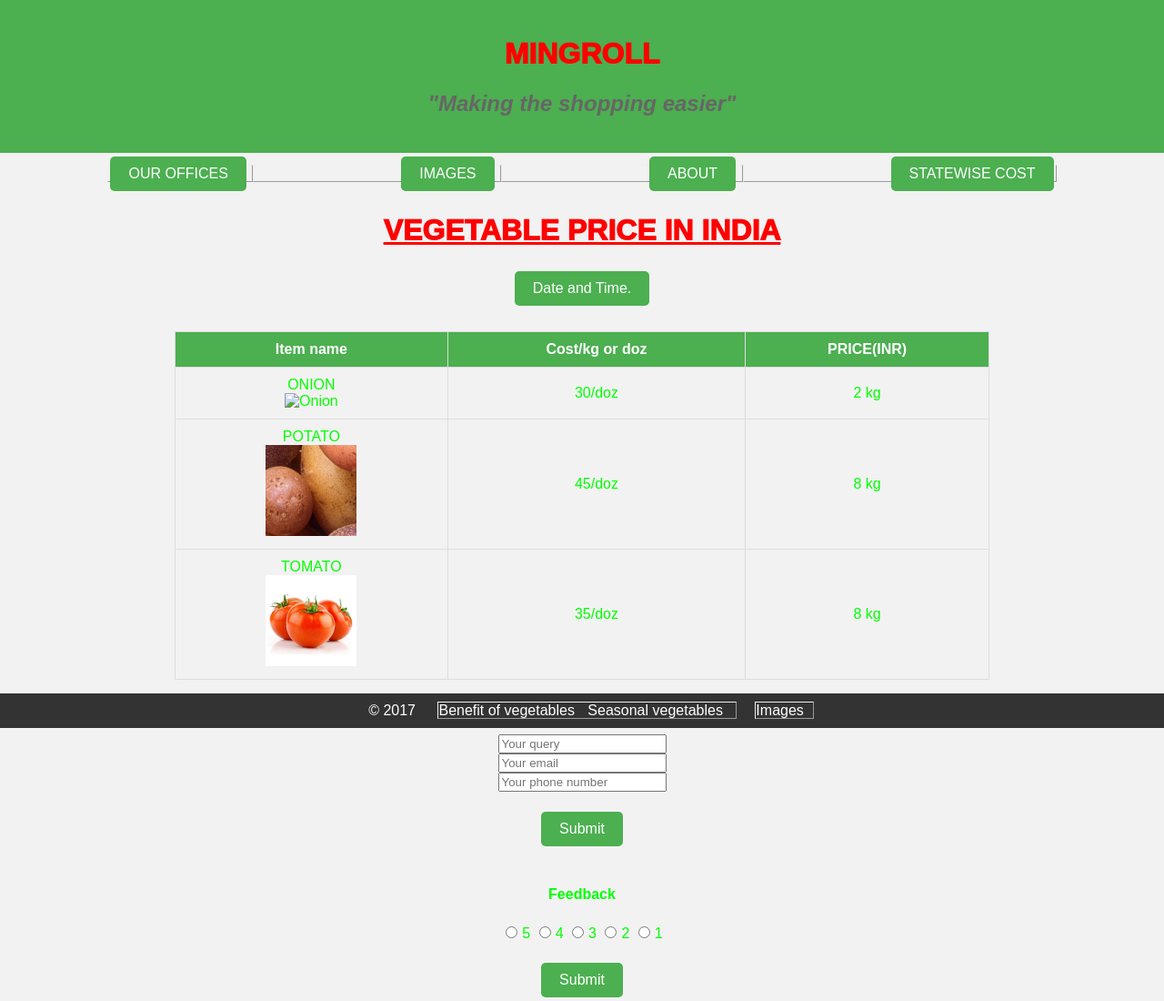
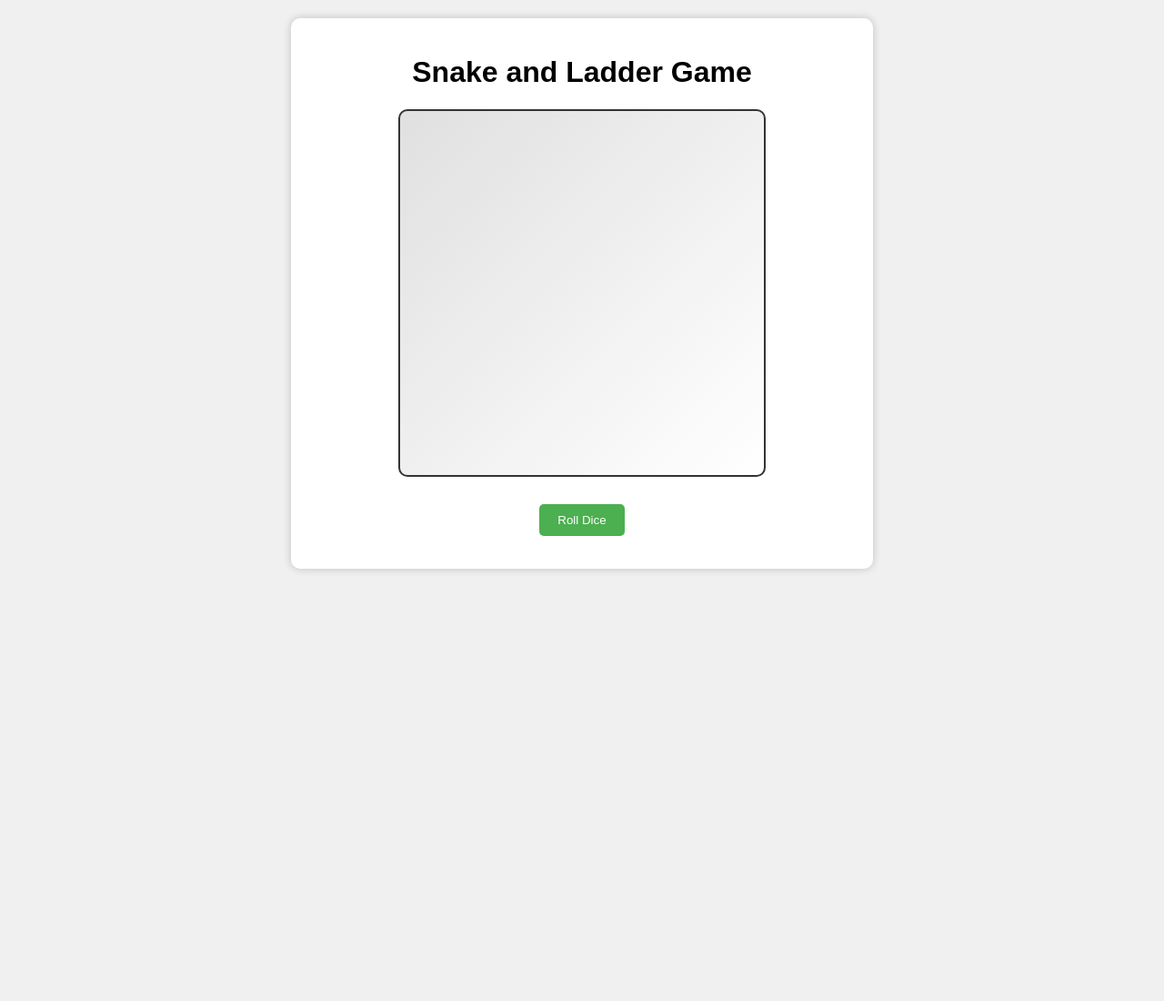
Before and after one commit to sambit123-prog/Child-Games, a plain HTML site: page index.html in a window 1280 px wide. Shown: the whole page at 91% size. After the commit the page ends 800 px from the top, so only its background shows below. Drawn offline with Linux system fonts and the light colour scheme.

Commit message:
take the changes

```diff
--- a/index.html
+++ b/index.html
@@ -1,191 +1,24 @@
 <!DOCTYPE html>
-<html>
+<html lang="en">
 
 <head>
-  <title>MINGROLL</title>
-  <meta charset="UTF-8">
-  <meta name="description" content="This page is to make people aware of the current vegetable price">
-  <link rel="stylesheet" href="style.css">
-  <style>
-    body {
-      font-family: Arial, sans-serif;
-      background-color: #f2f2f2;
-      margin: 0;
-      padding: 0;
-    }
-
-    header {
-      background-color: #4CAF50;
-      color: white;
-      padding: 20px;
-      text-align: center;
-    }
-
-    h2 {
-      color: #666;
-      font-style: italic;
-      margin-top: 0;
-    }
-
-    table {
-      width: 70%;
-      margin: 20px auto;
-      border-collapse: collapse;
-    }
-
-    th,
-    td {
-      padding: 10px;
-      text-align: center;
-      border: 1px solid #ddd;
-    }
-
-    th {
-      background-color: #4CAF50;
-      color: white;
-    }
-
-    img {
-      max-width: 100px;
-      height: auto;
-    }
-
-    section {
-      margin-top: 20px;
-      text-align: center;
-    }
-
-    input[type="text"],
-    input[type="email"],
-    input[type="tel"],
-    input[type="submit"],
-    input[type="radio"] {
-      padding: 10px;
-      margin: 5px;
-      border-radius: 5px;
-      border: 1px solid #ccc;
-    }
-
-    button {
-      background-color: #4CAF50;
-      color: white;
-      border: none;
-      padding: 10px 20px;
-      text-align: center;
-      text-decoration: none;
-      display: inline-block;
-      font-size: 16px;
-      margin: 4px 2px;
-      cursor: pointer;
-      border-radius: 5px;
-    }
-
-    footer {
-      background-color: #333;
-      color: white;
-      padding: 10px;
-      text-align: center;
-      position: fixed;
-      bottom: 0;
-      width: 100%;
-    }
-
-    footer span {
-      margin-left: 20px;
-    }
-
-    footer li {
-      display: inline;
-      margin-right: 10px;
-    }
-
-    footer a {
-      color: white;
-      text-decoration: none;
-    }
-  </style>
+    <meta charset="UTF-8">
+    <meta name="viewport" content="width=device-width, initial-scale=1.0">
+    <title>Snake and Ladder Game</title>
+    <link rel="stylesheet" href="style.css">
 </head>
 
 <body>
-  <header>
-    <h1>MINGROLL</h1>
-    <h2>"Making the shopping easier"</h2>
-  </header>
-  <main>
-    <center>
-      <span class="tab">
-        <button class="tablinks" onclick="ourinfo(event, 'details')">OUR OFFICES</button>
-      </span>
-      <span class="tab" style="padding-left:10em;">
-        <button class="tablinks" onclick="openCity(event, 'Motive')">IMAGES</button>
-      </span>
-      <span class="tab" style="padding-left:10em;">
-        <button class="tablinks" onclick="openCity(event, '---')">ABOUT</button>
-      </span>
-      <span class="tab" style="padding-left:10em;">
-        <button class="tablinks" onclick="openCity(event, '---')">STATEWISE COST</button>
-      </span>
-    </center>
-    <center>
-      <table>
-        <thead>
-          <h1><u>VEGETABLE PRICE IN INDIA</u></h1>
-          <h2>
-            <button type="button" onclick="document.getElementById('demo').innerHTML = Date()">Date and Time.</button>
-            <p id="demo"></p>
-          </h2>
-          <tr>
-            <th>Item name</th>
-            <th>Cost/kg or doz</th>
-            <th>PRICE(INR)</th>
-          </tr>
-        </thead>
-        <tbody>
-          <tr>
-            <td>ONION<br /><img src="onion.jpg" alt="Onion"></td>
-            <td>30/doz</td>
-            <td>2 kg</td>
-          </tr>
-          <tr>
-            <td>POTATO<br /><img src="Potatoes.jpg" alt="Potato"></td>
-            <td>45/doz</td>
-            <td>8 kg</td>
-          </tr>
-          <tr>
-            <td>TOMATO<br /><img src="tomato.jpg" alt="Tomato"></td>
-            <td>35/doz</td>
-            <td>8 kg</td>
-          </tr>
-        </tbody>
-      </table>
-    </center>
-    <section id="FEEL FREE TO ASK YOUR QUESTION">
-      <h4>QUERY</h4>
-      <form method="GET" action="query.php">
-        <input name="Place" placeholder="Your query" class="lg-input"><br>
-        <input name="Personal" placeholder="Your email" class="lg-input"><br>
-        <input name="Personal" placeholder="Your phone number" class="lg-input"><br><br>
-        <button type="submit">Submit</button><br><br>
-        <h4>Feedback</h4>
-        <input name="feedback" type="radio" value="Excellent">5
-        <input name="feedback" type="radio" value="Very Good">4
-        <input name="feedback" type="radio" value="Good">3
-        <input name="feedback" type="radio" value="Bad">2
-        <input name="feedback" type="radio" value="Not Satisfactory">1
-        <br><br>
-        <button type="submit">Submit</button>
-      </form>
-    </section>
-  </main>
-  <footer>&copy; 2017
-    <span>
-      <li><a href="benefit.html">Benefit of vegetables</a></li>
-      <li><a href="seasonal.html">Seasonal vegetables</a></li>
-    </span>
-    <span>
-      <li><a href="images.html">Images</a></li>
-    </span>
-  </footer>
+    <div class="game-container">
+        <h1>Snake and Ladder Game</h1>
+        <div id="board" class="board">
+            <!-- The game board will be generated here -->
+        </div>
+        <button onclick="rollDice()">Roll Dice</button>
+        <p id="message"></p>
+    </div>
+
+    <script src="script.js"></script>
 </body>
 
 </html>
--- /dev/null
+++ b/script.js
@@ -0,0 +1,64 @@
+// script.js
+
+// Define the game board (snake and ladder positions)
+const board = {
+    16: 6,
+    47: 26,
+    49: 11,
+    56: 53,
+    62: 19,
+    64: 60,
+    87: 24,
+    93: 73,
+    95: 75,
+    98: 78
+};
+
+// Initialize player position
+let playerPosition = 0;
+
+// Function to roll the dice
+function rollDice() {
+    const diceRoll = Math.floor(Math.random() * 6) + 1;
+    movePlayer(diceRoll);
+}
+
+// Function to move the player token on the board
+function movePlayer(steps) {
+    playerPosition += steps;
+    if (board[playerPosition]) {
+        // If the player lands on a snake or ladder, move to the corresponding position
+        playerPosition = board[playerPosition];
+    }
+    if (playerPosition >= 100) {
+        // If the player reaches or exceeds position 100, they win
+        setMessage('Congratulations! You win the game!');
+        disableRollButton();
+    } else {
+        setMessage(`You rolled a ${steps}. You are now on position ${playerPosition}.`);
+    }
+    updateBoard();
+}
+
+// Function to update the game board with player's token position
+function updateBoard() {
+    const cells = document.querySelectorAll('.cell');
+    cells.forEach((cell, index) => {
+        cell.textContent = index + 1;
+        if (index + 1 === playerPosition) {
+            const token = document.createElement('div');
+            token.classList.add('token');
+            cell.appendChild(token);
+        }
+    });
+}
+
+// Function to display message
+function setMessage(message) {
+    document.getElementById('message').innerText = message;
+}
+
+// Function to disable the roll dice button
+function disableRollButton() {
+    document.querySelector('button').disabled = true;
+}
--- a/style.css
+++ b/style.css
@@ -1,30 +1,79 @@
+/* style.css */
 
+body {
+  font-family: Arial, sans-serif;
+  margin: 0;
+  padding: 0;
+  text-align: center;
+  background-color: #f0f0f0;
+}
 
-BODY {
-  font-family: "ROBOTO CONDENSED",sans-serif;
-  font-weight:300;
-  background: rgba(255,200,100,.5);
-  color:#0f0;
-  margin:10px;
+.game-container {
+  margin: 20px auto;
+  max-width: 600px;
+  background-color: #fff;
+  padding: 20px;
+  border-radius: 10px;
+  box-shadow: 0 0 10px rgba(0, 0, 0, 0.2);
 }
-span{
-  border: 1px outset;
+
+.board {
+  display: flex;
+  flex-wrap: wrap;
+  width: 400px;
+  height: 400px;
+  border: 2px solid #333;
+  margin: 20px auto;
+  border-radius: 10px;
+  background-image: linear-gradient(to bottom right, #e0e0e0, #ffffff);
 }
-body h1
-{
-  color:#ff0000;
-  font-weight:1000;
+
+.cell {
+  box-sizing: border-box;
+  width: calc(100% / 10);
+  height: calc(100% / 10);
+  border: 1px solid #333;
+  display: flex;
+  align-items: center;
+  justify-content: center;
+  font-size: 14px;
+  position: relative;
 }
-body h1
-{
-  font-color:100;
+
+.token {
+  width: 20px;
+  height: 20px;
+  background-color: red;
+  border-radius: 50%;
+  animation: bounce 0.5s infinite alternate;
 }
- #main-header {
-     border: 1px outset #000;
-     border-top: none;
-     background: blue;
- }
- footer{
-     background: rgba(255,200,100,.5);
-     background-color: white;
- }
+
+@keyframes bounce {
+  0% {
+      transform: translateY(0);
+  }
+  100% {
+      transform: translateY(-10px);
+  }
+}
+
+button {
+  padding: 10px 20px;
+  background-color: #4CAF50;
+  color: white;
+  border: none;
+  cursor: pointer;
+  margin-top: 10px;
+  border-radius: 5px;
+  transition: background-color 0.3s;
+}
+
+button:hover {
+  background-color: #45a049;
+}
+
+#message {
+  margin-top: 10px;
+  font-weight: bold;
+  color: #333;
+}
```
